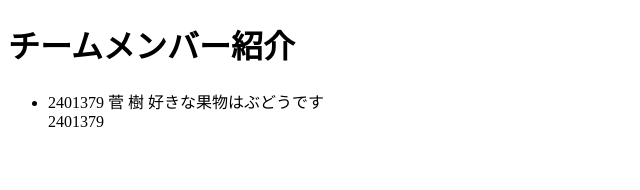
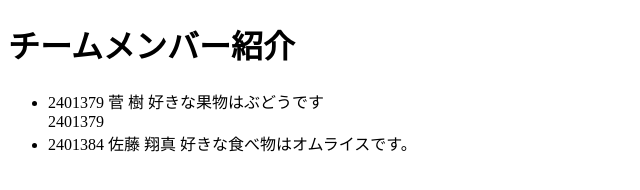
Before and after one commit to tatsukisuga/suga, a plain HTML site: page index.html in a window 1280 px wide. Shown: the whole page, without its empty margins (0-640 px from the left). Drawn offline with Linux system fonts and the light colour scheme.

Commit message:
Update index.html

```diff
--- a/index.html
+++ b/index.html
@@ -8,6 +8,7 @@
     <ul>
         <!--メンバー紹介をここに追加-->
         <li>2401379 菅 樹 好きな果物はぶどうです</li>2401379
+        <li>2401384 佐藤 翔真 好きな食べ物はオムライスです。</li>
     </ul>
 </body>
 </html>
```
